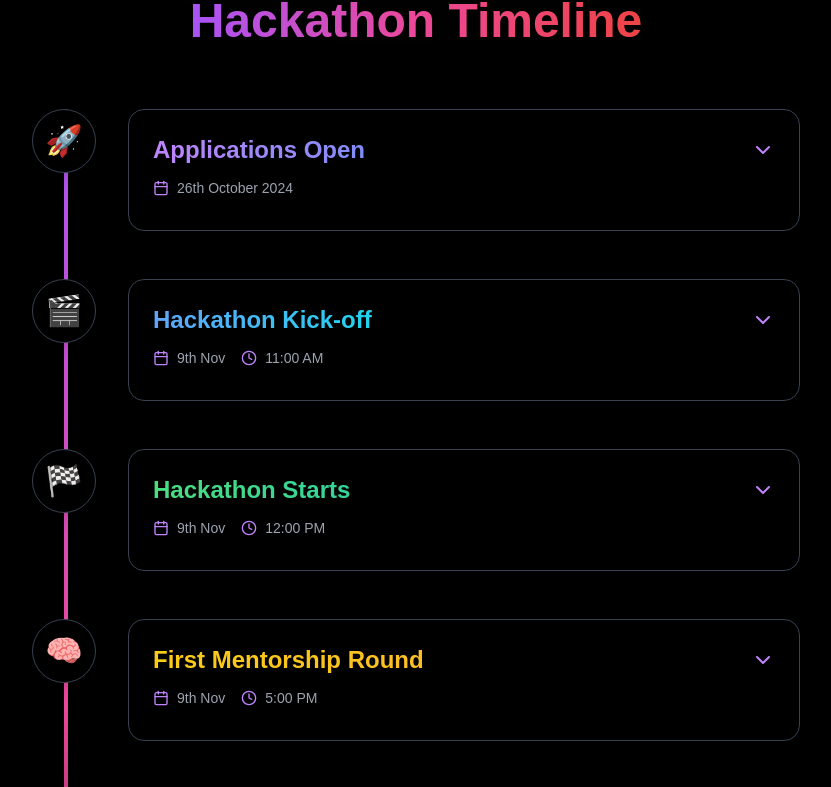
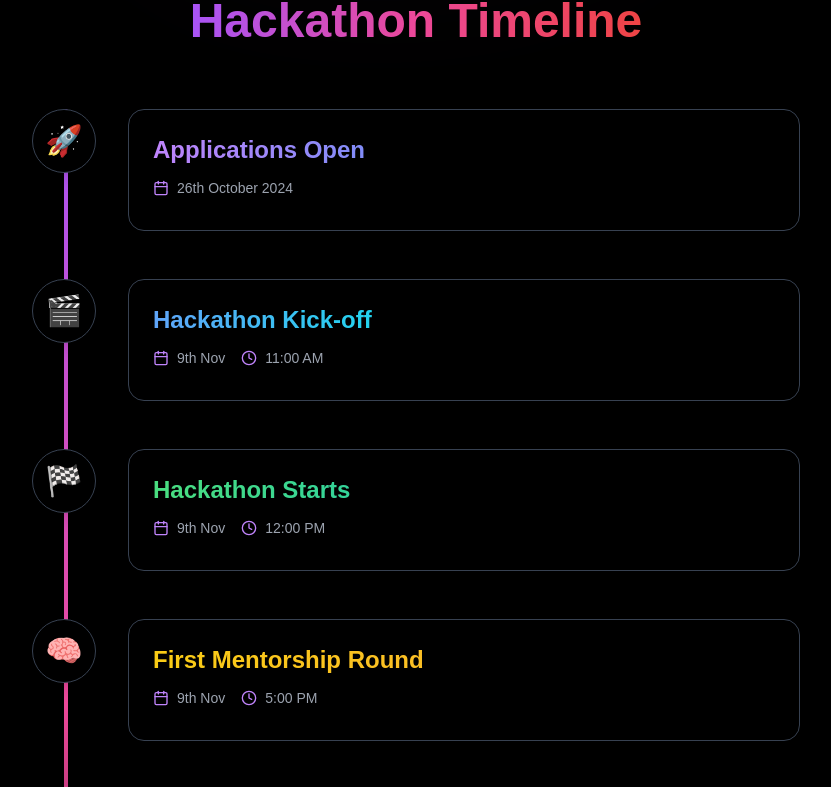
Before and after one commit to Mayur79/inohax, a Next.js app: page / in a window 1280 px wide. Shown: the part 1265-2052 px from the top of the page, without its empty margins (224-1055 px from the left). Built offline with nearby package versions, Linux system fonts and the light colour scheme.

Commit message:
removed accordion content in the timeline

```diff
--- a/src/components/sections/hackathon.tsx
+++ b/src/components/sections/hackathon.tsx
@@ -42,8 +42,6 @@ export default function Component() {
             key={index}
             event={event}
             index={index}
-            isExpanded={expandedIndex === index}
-            onToggle={() => setExpandedIndex(expandedIndex === index ? null : index)}
           />
         ))}
       </div>
@@ -60,11 +58,9 @@ interface TimelineEventProps {
     color: string
   }
   index: number
-  isExpanded: boolean
-  onToggle: () => void
 }
 
-function TimelineEvent({ event, index, isExpanded, onToggle }: TimelineEventProps) {
+function TimelineEvent({ event, index }: TimelineEventProps) {
   const eventRef = useRef<HTMLDivElement>(null)
   const isInView = useInView(eventRef, { once: true, amount: 0.2 })
 
@@ -85,24 +81,12 @@ function TimelineEvent({ event, index, isExpanded, onToggle }: TimelineEventProp
       </motion.div>
       <div className="ml-8 flex-1">
         <motion.div
-          className="bg-black rounded-2xl p-6 shadow-xl border border-gray-700 hover:border-purple-500 transition-all duration-300 cursor-pointer"
-          whileHover={{ scale: 1.03, boxShadow: "0 8px 30px rgba(139, 92, 246, 0.1)" }}
-          onClick={onToggle}
+          className="bg-black rounded-2xl p-6 shadow-xl border border-gray-700 transition-all duration-300 cursor-pointer"
         >
           <div className="flex justify-between items-center mb-3">
             <h2 className={`text-2xl font-bold bg-clip-text text-transparent bg-gradient-to-r ${event.color}`}>
               {event.title}
             </h2>
-            <motion.div
-              whileHover={{ scale: 1.2 }}
-              transition={{ duration: 0.2 }}
-            >
-              {isExpanded ? (
-                <ChevronUp className="w-6 h-6 text-purple-400" />
-              ) : (
-                <ChevronDown className="w-6 h-6 text-purple-400" />
-              )}
-            </motion.div>
           </div>
           <div className="flex items-center text-sm text-gray-400 mb-2">
             <Calendar className="w-4 h-4 mr-2 text-purple-400" />
@@ -114,30 +98,6 @@ function TimelineEvent({ event, index, isExpanded, onToggle }: TimelineEventProp
               </>
             )}
           </div>
-          <AnimatePresence>
-            {isExpanded && (
-              <motion.div
-                initial={{ opacity: 0, height: 0 }}
-                animate={{ opacity: 1, height: "auto" }}
-                exit={{ opacity: 0, height: 0 }}
-                transition={{ duration: 0.3 }}
-              >
-                <motion.div
-                  className="mt-4 text-gray-300 bg-black p-4 rounded-xl"
-                  initial={{ y: 20, opacity: 0 }}
-                  animate={{ y: 0, opacity: 1 }}
-                  transition={{ duration: 0.3, delay: 0.1 }}
-                >
-                  <p className="mb-2">
-                    Get ready for an exciting phase of our hackathon! This event marks a crucial milestone in our journey towards innovation and creativity.
-                  </p>
-                  <p>
-                    Prepare yourself for intense coding, brainstorming, and collaboration. Don&apos;t forget to leverage the resources and mentorship available to make the most of this opportunity!
-                  </p>
-                </motion.div>
-              </motion.div>
-            )}
-          </AnimatePresence>
         </motion.div>
       </div>
     </motion.div>
```
